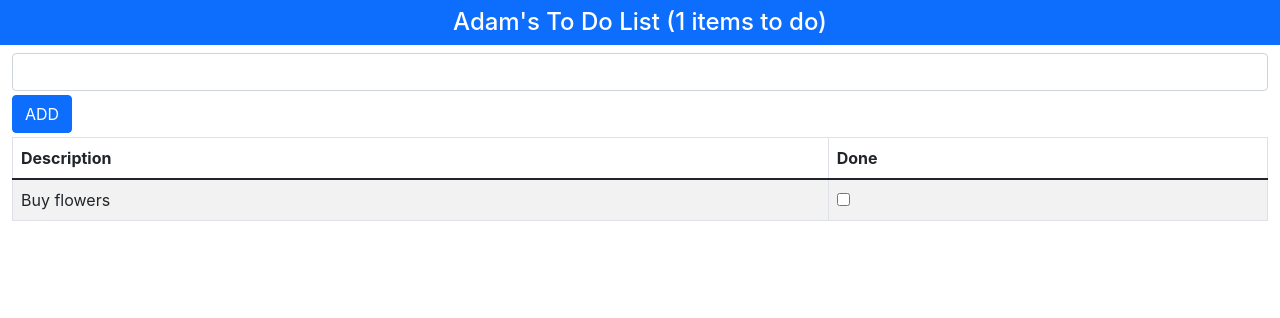
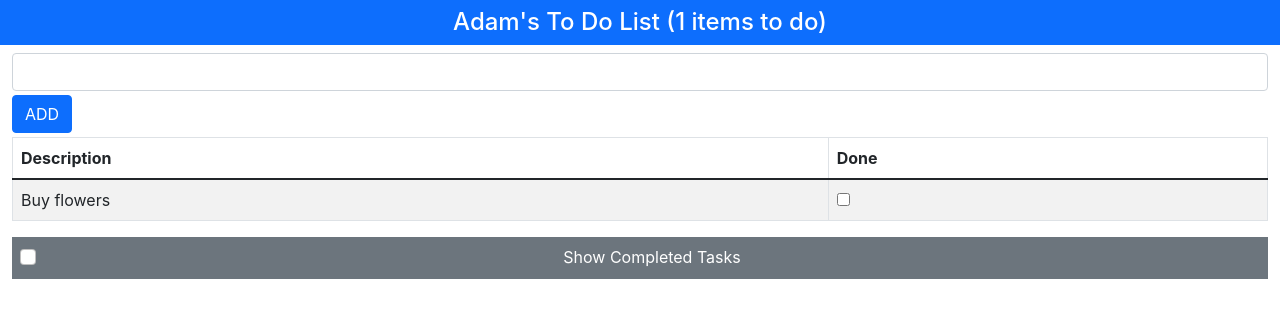
Before and after one commit to HgSon/React16, a React (Create React App) app in the folder todo/: page / in a window 1280 px wide. Shown: the top 318 px of the page. Built offline with nearby package versions, Linux system fonts and the light colour scheme; the HTML template or start-up script is replaced by a standard one.

Commit message:
완료한 할일 visibility control

```diff
--- a/todo/src/App.js
+++ b/todo/src/App.js
@@ -2,6 +2,7 @@ import React, { Component } from 'react';
 import TodoBanner from "./TodoBanner";
 import TodoRow from "./TodoRow";
 import TodoCreator from "./TodoCreator";
+import {VisibilityControl} from "./VisibilityControl";
 
 // import logo from './logo.svg';
 // import './App.css';
@@ -13,6 +14,7 @@ export default class App extends Component {
         this.state = {
             userName: "Adam",
             todoItems: [{ action: "Buy flowers", done: false}],
+            showCompletedTasks: false
         }
     }
 
@@ -27,10 +29,11 @@ export default class App extends Component {
             this.state.todoItems.map(item => item.action === todo.action
                 ? { ...item, done: !item.done } : item)});
 
+    todoTableRows = (completed) => this.state.todoItems
+        .filter(item => item.done === completed)
+        .map(item => <TodoRow key={ item.action } item={ item } toggleTodo={this.toggleTodo} />)
 
-    todoTableRows = () => this.state.todoItems.map(item =>
-        <TodoRow key={ item.action } item={ item } toggleTodo={this.toggleTodo}/>
-    )
+    toggleShowCompleted = () => this.setState({showCompletedTasks: !this.state.showCompletedTasks})
 
     render = () =>
         <div>
@@ -41,8 +44,18 @@ export default class App extends Component {
                     <thead>
                         <tr><th>Description</th><th>Done</th></tr>
                     </thead>
-                    <tbody>{ this.todoTableRows() }</tbody>
+                    <tbody>{ this.todoTableRows(false) }</tbody>
                 </table>
+                <div className="bg-secondary text-white text-center p-2">
+                    <VisibilityControl  description="Completed Tasks" toggleShowCompleted={this.toggleShowCompleted}/>
+                </div>
+                { this.state.showCompletedTasks &&
+                <table className="table table-striped table-bordered">
+                    <thead>
+                        <tr><th>Description</th><th>Done</th></tr>
+                    </thead>
+                    <tbody>{ this.todoTableRows(true) }</tbody>
+                </table>}
             </div>
         </div>
 }
--- /dev/null
+++ b/todo/src/VisibilityControl.js
@@ -0,0 +1,13 @@
+import React, {Component} from "react";
+
+export class VisibilityControl extends Component {
+	render = () =>
+		<div className="form-check">
+			<input className="form-check-input" type="checkbox"
+				onChange={this.props.toggleShowCompleted}
+			/>
+			<label className="form-check-label">
+				Show {this.props.description}
+			</label>
+		</div>
+}
```
